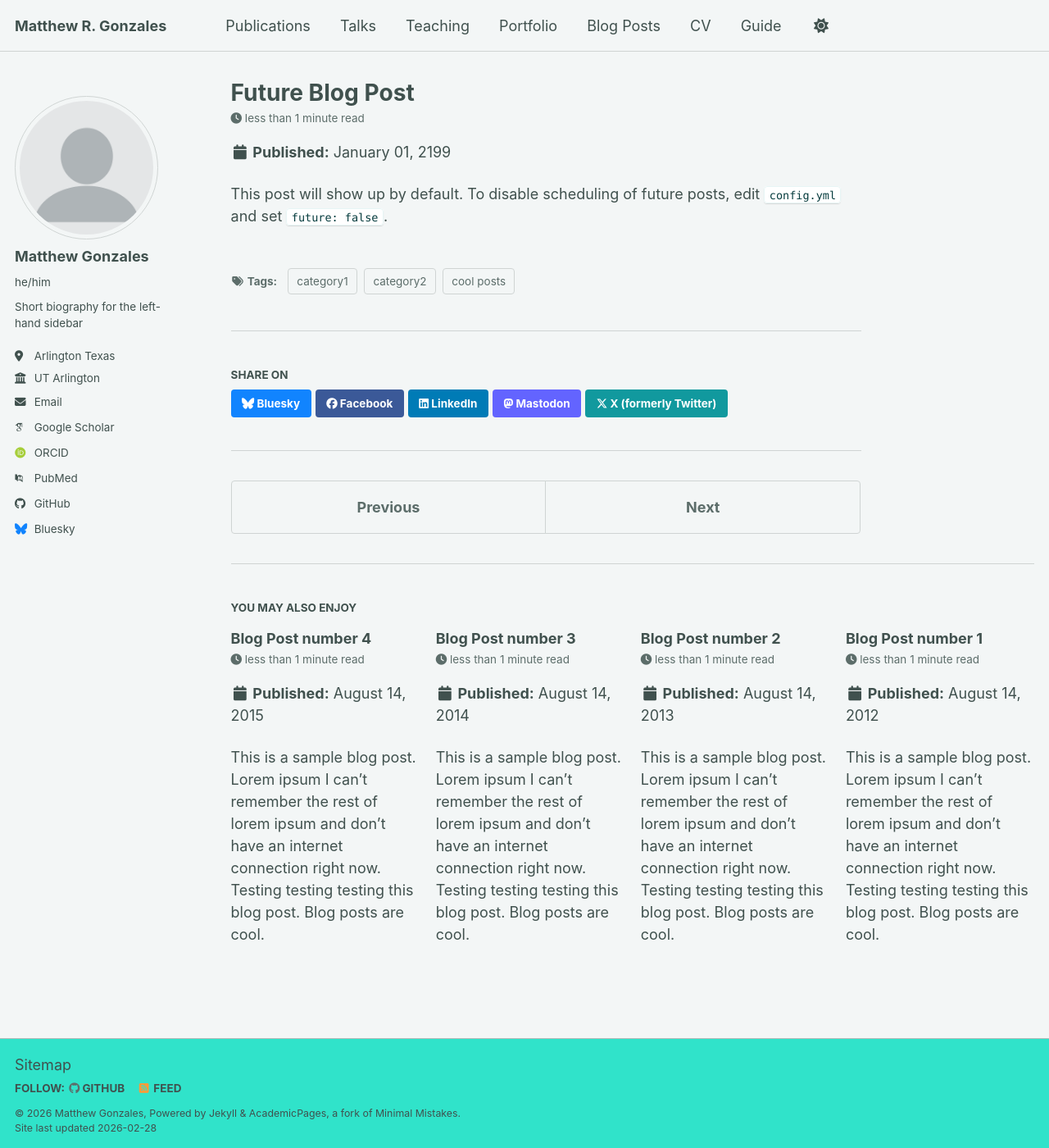
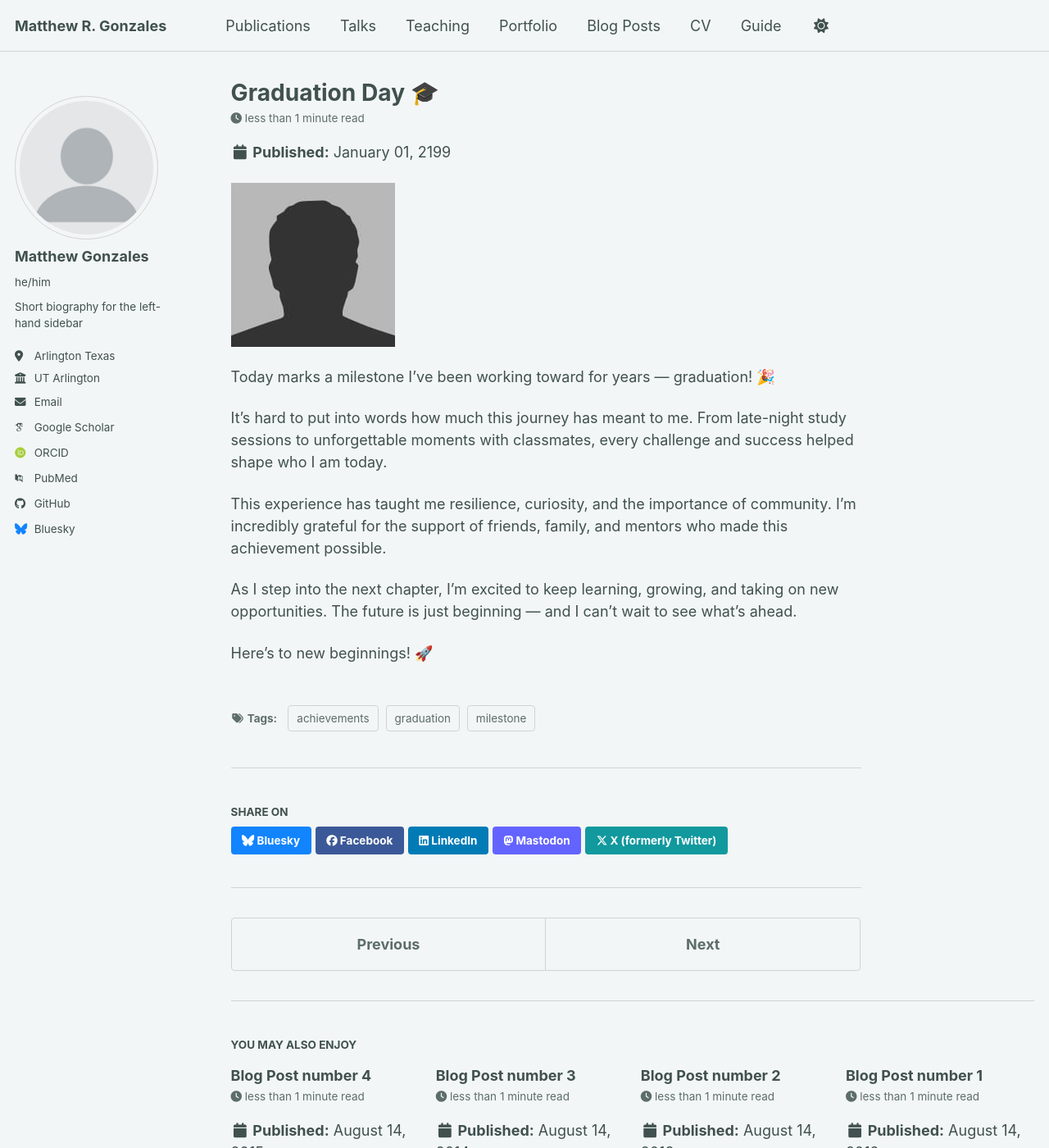
Before and after one commit to Semil0w/semil0w.github.io, a Jekyll site: the page built from _posts/2199-01-01-future-post.md, in a window 1280 px wide and 1400 px high. Shown: the whole window at 82% size. Built offline with Jekyll 4.4.1, drawn with Linux system fonts in a browser that asks for light colours; some web fonts are replaced; a script bundle is joined from its source files by our own code; library files that are not in the unit come from our copies.

Commit message:
Update 2199-01-01-future-post.md

```diff
--- a/_posts/2199-01-01-future-post.md
+++ b/_posts/2199-01-01-future-post.md
@@ -1,11 +1,21 @@
 ---
-title: 'Future Blog Post'
+title: 'Graduation Day 🎓'
 date: 2199-01-01
-permalink: /posts/2012/08/blog-post-4/
+permalink: /posts/2199/01/graduation-day/
 tags:
-  - cool posts
-  - category1
-  - category2
+  - graduation
+  - milestone
+  - achievements
 ---
 
-This post will show up by default. To disable scheduling of future posts, edit `config.yml` and set `future: false`.
+![Graduation Cap Toss](/images/bio-photo.jpg)
+
+Today marks a milestone I’ve been working toward for years — graduation! 🎉
+
+It’s hard to put into words how much this journey has meant to me. From late-night study sessions to unforgettable moments with classmates, every challenge and success helped shape who I am today.
+
+This experience has taught me resilience, curiosity, and the importance of community. I’m incredibly grateful for the support of friends, family, and mentors who made this achievement possible.
+
+As I step into the next chapter, I’m excited to keep learning, growing, and taking on new opportunities. The future is just beginning — and I can’t wait to see what’s ahead.
+
+Here’s to new beginnings! 🚀
```
